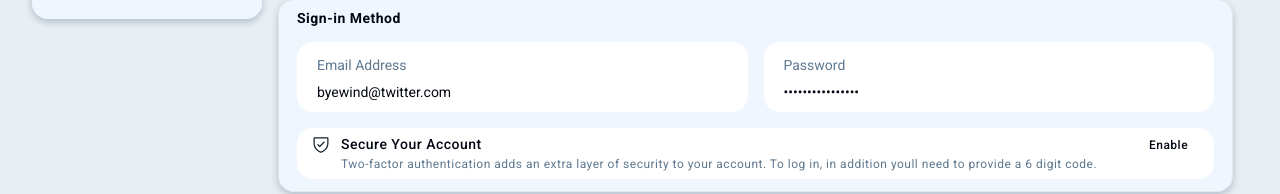
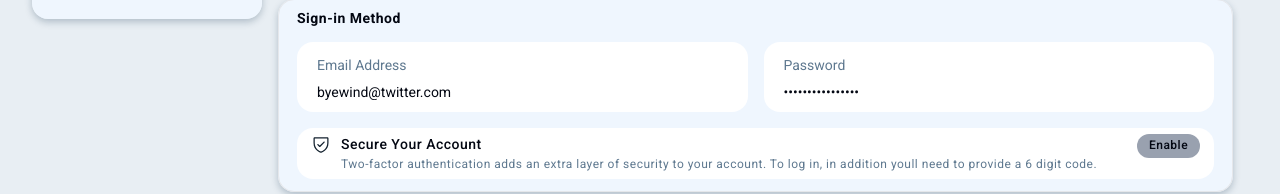
Before and after one commit to slight64/txplanpro-next, a Next.js app: page /settings in a window 1280 px wide. Shown: the part 625-819 px from the top of the page. Built offline with nearby package versions, Linux system fonts and the light colour scheme.

Commit message:
fix signin button

```diff
--- a/src/views/setings/ui/SignInMethods.tsx
+++ b/src/views/setings/ui/SignInMethods.tsx
@@ -61,7 +61,7 @@ const SignInMethods = ({ className }: { className?: string }) => {
             <Button
               type="button"
               variant="secondary"
-              className="rounded-2xl h-6 w-[63px] text-12 font-medium bg- shadow-none"
+              className="rounded-2xl h-6 w-[63px] text-12 font-medium bg-gray-400 shadow-none"
             >
               Enable
             </Button>
```
